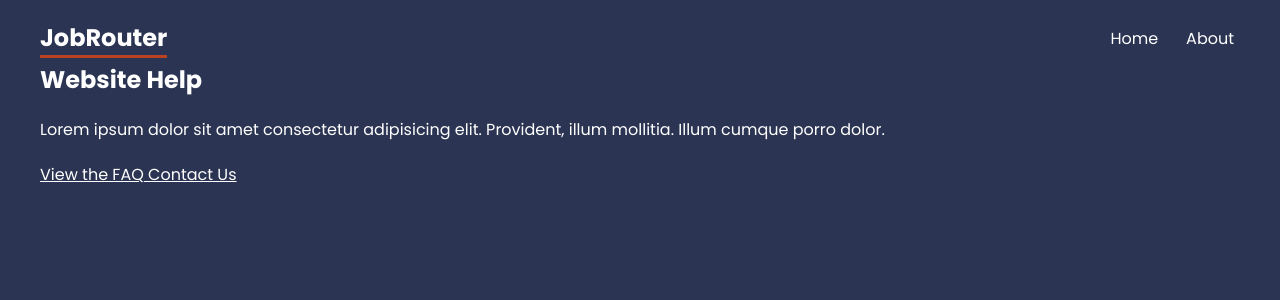
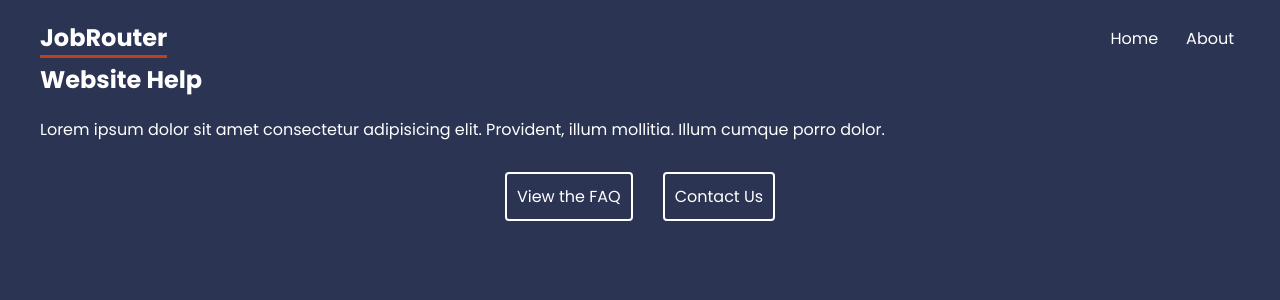
Before and after one commit to kiche-allan/JobRouter--ReactRouter, a React (Create React App) app: page /help in a window 1280 px wide. Shown: the top 300 px of the page. Built offline with nearby package versions, Linux system fonts and the light colour scheme.

Commit message:
index.css

```diff
--- a/src/index.css
+++ b/src/index.css
@@ -56,8 +56,27 @@ main {
   margin: 4px auto;
 }
 /* help layout */
+.help-layout nav {
+display: flex;
+justify-content: center;
+gap: 30px;
+margin: 30px 0;
+}
 
+.help-layout nav a {
+  padding: 10px;
+  border: 2px solid white;
+  border-radius: 4px;
+  text-decoration: none;
+}
 
+.help-layout nav a:hover {
+border-color: var(--primary);
+}
+
+.help-layout nav a.active {
+  background: var(--primary);
+}
 /* faq */
 
 
```
